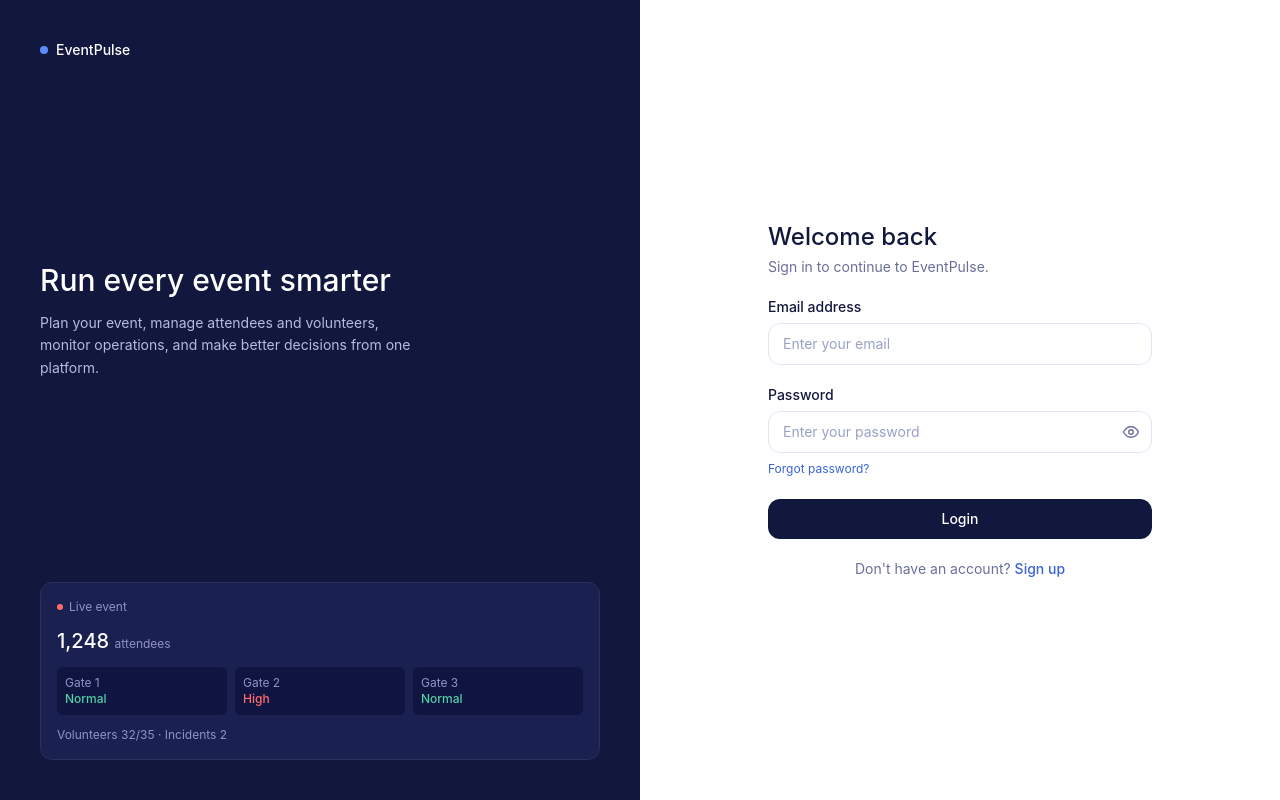
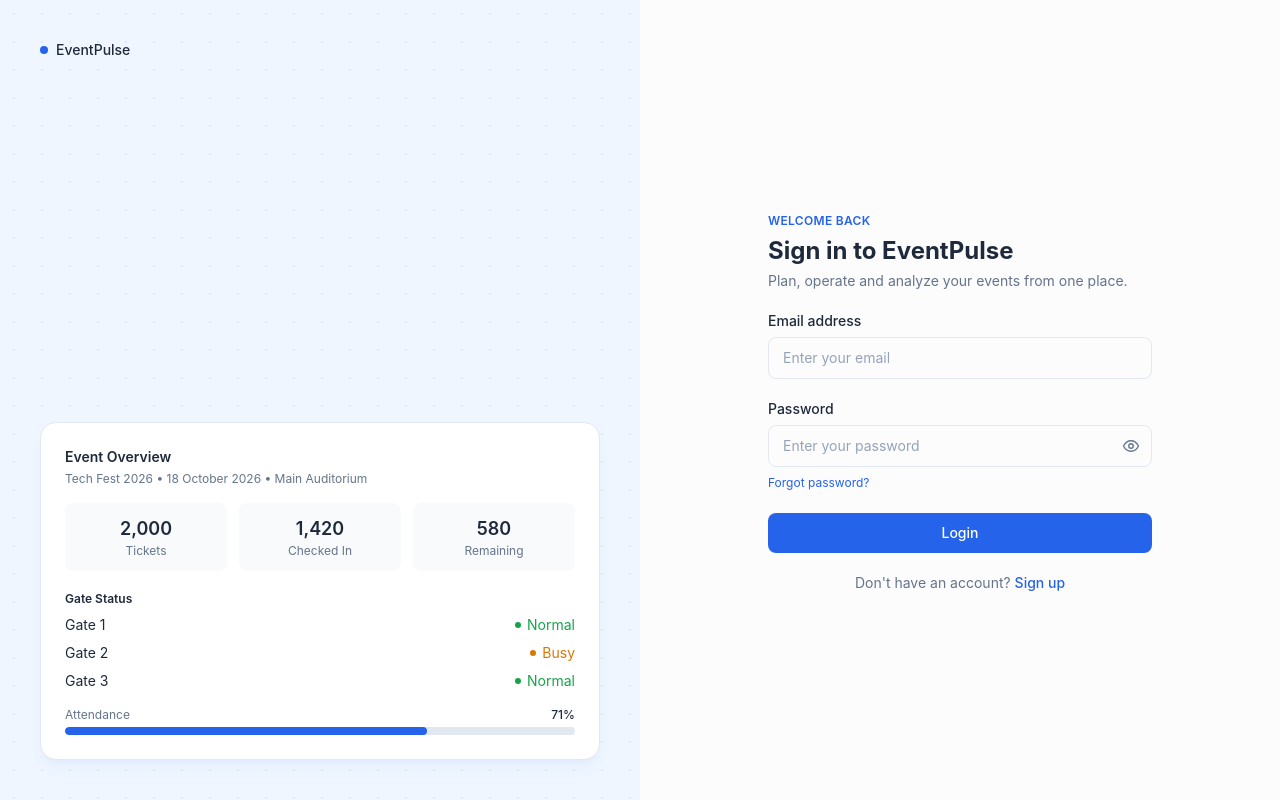
Before and after one commit to Anushka-Verma-CODES/EventPulse, a React (Vite) app in the folder frontend/: page /login in a window 1280 px wide. Built offline with nearby package versions, Linux system fonts and the light colour scheme.

Commit message:
"Login Updated"

```diff
--- a/frontend/src/components/auth/AuthIllustration.tsx
+++ b/frontend/src/components/auth/AuthIllustration.tsx
@@ -2,43 +2,84 @@ import { Link } from "react-router-dom";
 
 export default function AuthIllustration() {
   return (
-    <div className="hidden h-full flex-col justify-between bg-[#12173D] p-10 text-white lg:flex">
-      <Link to="/" className="flex items-center gap-2 text-sm font-medium hover:opacity-80">
-        <span className="h-2 w-2 rounded-full bg-[#5B8CFF]" aria-hidden="true" />
+    <div
+      className="hidden h-full flex-col justify-between bg-[#EFF6FF] p-10 lg:flex"
+      style={{
+        backgroundImage: "radial-gradient(#DBEAFE 1px, transparent 1px)",
+        backgroundSize: "28px 28px",
+      }}
+    >
+      <Link to="/" className="flex items-center gap-2 text-sm font-medium text-[#1E293B] hover:opacity-80">
+        <span className="h-2 w-2 rounded-full bg-[#2563EB]" aria-hidden="true" />
         EventPulse
       </Link>
 
       <div className="max-w-sm">
-        <h1 className="text-3xl font-medium leading-tight">Run every event smarter</h1>
-        <p className="mt-3 text-sm leading-relaxed text-[#B7BBDD]">
-          Plan your event, manage attendees and volunteers, monitor operations, and make
-          better decisions from one platform.
+        <style>{`
+          @keyframes fadeInUp {
+            from { opacity: 0; transform: translateY(10px); }
+            to { opacity: 1; transform: translateY(0); }
+          }
+        `}</style>
+        <h1 className="animate-[fadeInUp_0.7s_ease-out] text-3xl font-bold leading-tight text-[#1E293B]">
+          Plan events better. Run them smoothly.
+        </h1>
+        <p className="mt-3 animate-[fadeInUp_0.7s_ease-out_0.15s_both] text-sm leading-relaxed text-[#64748B]">
+          EventPulse brings event planning, registrations, QR tickets, volunteers and
+          live operations together in one simple platform.
         </p>
       </div>
 
-      <div className="rounded-xl border border-[#2A2F5C] bg-[#1A2050] p-4">
-        <div className="mb-3 flex items-center gap-1.5 text-xs text-[#8F94C4]">
-          <span className="h-1.5 w-1.5 rounded-full bg-[#FF6B6B]" aria-hidden="true" />
-          Live event
+      <div className="rounded-2xl border border-[#E2E8F0] bg-white p-6 shadow-lg shadow-[#2563EB]/5">
+        <div className="mb-1 text-sm font-semibold text-[#1E293B]">Event Overview</div>
+        <div className="mb-4 text-xs text-[#64748B]">
+          Tech Fest 2026 &bull; 18 October 2026 &bull; Main Auditorium
         </div>
-        <div className="mb-3 text-xl font-medium">
-          1,248 <span className="text-xs font-normal text-[#8F94C4]">attendees</span>
-        </div>
-        <div className="mb-3 grid grid-cols-3 gap-2 text-xs">
-          <div className="rounded-md bg-[#0F1440] p-2">
-            <div className="text-[#8F94C4]">Gate 1</div>
-            <div className="font-medium text-[#4FD1A5]">Normal</div>
+
+        <div className="mb-5 grid grid-cols-3 gap-3">
+          <div className="rounded-lg bg-[#F8FAFC] p-3 text-center">
+            <div className="text-lg font-semibold text-[#1E293B]">2,000</div>
+            <div className="text-xs text-[#64748B]">Tickets</div>
           </div>
-          <div className="rounded-md bg-[#0F1440] p-2">
-            <div className="text-[#8F94C4]">Gate 2</div>
-            <div className="font-medium text-[#FF6B6B]">High</div>
+          <div className="rounded-lg bg-[#F8FAFC] p-3 text-center">
+            <div className="text-lg font-semibold text-[#1E293B]">1,420</div>
+            <div className="text-xs text-[#64748B]">Checked In</div>
           </div>
-          <div className="rounded-md bg-[#0F1440] p-2">
-            <div className="text-[#8F94C4]">Gate 3</div>
-            <div className="font-medium text-[#4FD1A5]">Normal</div>
+          <div className="rounded-lg bg-[#F8FAFC] p-3 text-center">
+            <div className="text-lg font-semibold text-[#1E293B]">580</div>
+            <div className="text-xs text-[#64748B]">Remaining</div>
           </div>
         </div>
-        <div className="text-xs text-[#8F94C4]">Volunteers 32/35 &middot; Incidents 2</div>
+
+        <div className="mb-2 text-xs font-semibold text-[#1E293B]">Gate Status</div>
+        <div className="mb-4 flex flex-col gap-2 text-sm">
+          <div className="flex items-center justify-between">
+            <span className="text-[#1E293B]">Gate 1</span>
+            <span className="flex items-center gap-1.5 text-[#16A34A]">
+              <span className="h-1.5 w-1.5 rounded-full bg-[#16A34A]" /> Normal
+            </span>
+          </div>
+          <div className="flex items-center justify-between">
+            <span className="text-[#1E293B]">Gate 2</span>
+            <span className="flex items-center gap-1.5 text-[#D97706]">
+              <span className="h-1.5 w-1.5 rounded-full bg-[#D97706]" /> Busy
+            </span>
+          </div>
+          <div className="flex items-center justify-between">
+            <span className="text-[#1E293B]">Gate 3</span>
+            <span className="flex items-center gap-1.5 text-[#16A34A]">
+              <span className="h-1.5 w-1.5 rounded-full bg-[#16A34A]" /> Normal
+            </span>
+          </div>
+        </div>
+
+        <div className="flex items-center justify-between text-xs text-[#64748B]">
+          <span>Attendance</span>
+          <span className="font-medium text-[#1E293B]">71%</span>
+        </div>
+        <div className="mt-1 h-2 w-full overflow-hidden rounded-full bg-[#E2E8F0]">
+          <div className="h-full w-[71%] rounded-full bg-[#2563EB]" />
+        </div>
       </div>
     </div>
   );
--- a/frontend/src/components/auth/AuthInput.tsx
+++ b/frontend/src/components/auth/AuthInput.tsx
@@ -9,7 +9,7 @@ const AuthInput = forwardRef<HTMLInputElement, AuthInputProps>(
   ({ label, error, id, className = "", ...rest }, ref) => {
     return (
       <div className="flex flex-col gap-1.5">
-        <label htmlFor={id} className="text-sm font-medium text-[#12173D]">
+        <label htmlFor={id} className="text-sm font-medium text-[#1E293B]">
           {label}
         </label>
         <input
@@ -17,13 +17,13 @@ const AuthInput = forwardRef<HTMLInputElement, AuthInputProps>(
           id={id}
           aria-invalid={Boolean(error)}
           aria-describedby={error ? `${id}-error` : undefined}
-          className={`rounded-xl border px-3.5 py-2.5 text-sm text-[#12173D] outline-none transition-colors placeholder:text-[#9AA0C7] focus:border-[#3A63D6] focus:ring-2 focus:ring-[#3A63D6]/20 ${
-            error ? "border-[#D64545]" : "border-[#E2E5F5]"
+          className={`rounded-lg border px-3.5 py-2.5 text-sm text-[#1E293B] outline-none transition-colors placeholder:text-[#94A3B8] focus:border-[#2563EB] focus:ring-2 focus:ring-[#2563EB]/20 ${
+            error ? "border-[#DC2626]" : "border-[#E2E8F0]"
           } ${className}`}
           {...rest}
         />
         {error && (
-          <p id={`${id}-error`} className="text-xs text-[#D64545]">
+          <p id={`${id}-error`} className="text-xs text-[#DC2626]">
             {error}
           </p>
         )}
--- a/frontend/src/components/auth/AuthLayout.tsx
+++ b/frontend/src/components/auth/AuthLayout.tsx
@@ -7,7 +7,7 @@ interface AuthLayoutProps {
 
 export default function AuthLayout({ children }: AuthLayoutProps) {
   return (
-    <div className="grid min-h-screen bg-white lg:grid-cols-2">
+    <div className="grid min-h-screen bg-[#FCFCFD] lg:grid-cols-2">
       <AuthIllustration />
       <div className="flex items-center justify-center px-6 py-12">
         <div className="w-full max-w-sm">{children}</div>
--- a/frontend/src/components/auth/LoginForm.tsx
+++ b/frontend/src/components/auth/LoginForm.tsx
@@ -62,8 +62,13 @@ export default function LoginForm({ onSubmit, onSuccess }: LoginFormProps) {
   return (
     <form onSubmit={handleSubmit} noValidate className="flex flex-col gap-5">
       <div>
-        <h1 className="text-2xl font-medium text-[#12173D]">Welcome back</h1>
-        <p className="mt-1 text-sm text-[#6A6F9A]">Sign in to continue to EventPulse.</p>
+        <span className="text-xs font-semibold tracking-wide text-[#2563EB]">
+          WELCOME BACK
+        </span>
+        <h1 className="mt-1 text-2xl font-bold text-[#1E293B]">Sign in to EventPulse</h1>
+        <p className="mt-1 text-sm text-[#64748B]">
+          Plan, operate and analyze your events from one place.
+        </p>
       </div>
 
       {formError && <Alert tone="error">{formError}</Alert>}
@@ -89,7 +94,7 @@ export default function LoginForm({ onSubmit, onSuccess }: LoginFormProps) {
           onChange={(e) => setPassword(e.target.value)}
           error={fieldErrors.password}
         />
-        <a href="/forgot-password" className="mt-2 inline-block text-xs text-[#3A63D6] hover:underline">
+        <a href="/forgot-password" className="mt-2 inline-block text-xs text-[#2563EB] hover:underline">
           Forgot password?
         </a>
       </div>
@@ -98,9 +103,9 @@ export default function LoginForm({ onSubmit, onSuccess }: LoginFormProps) {
         {isSubmitting ? "Logging in..." : "Login"}
       </Button>
 
-      <p className="text-center text-sm text-[#6A6F9A]">
+      <p className="text-center text-sm text-[#64748B]">
         Don&apos;t have an account?{" "}
-        <a href="/register" className="font-medium text-[#3A63D6] hover:underline">
+        <a href="/register" className="font-medium text-[#2563EB] hover:underline">
           Sign up
         </a>
       </p>
--- a/frontend/src/components/auth/PasswordInput.tsx
+++ b/frontend/src/components/auth/PasswordInput.tsx
@@ -11,7 +11,7 @@ const PasswordInput = forwardRef<HTMLInputElement, PasswordInputProps>(
 
     return (
       <div className="flex flex-col gap-1.5">
-        <label htmlFor={id} className="text-sm font-medium text-[#12173D]">
+        <label htmlFor={id} className="text-sm font-medium text-[#1E293B]">
           {label}
         </label>
         <div className="relative">
@@ -21,8 +21,8 @@ const PasswordInput = forwardRef<HTMLInputElement, PasswordInputProps>(
             type={visible ? "text" : "password"}
             aria-invalid={Boolean(error)}
             aria-describedby={error ? `${id}-error` : undefined}
-            className={`w-full rounded-xl border px-3.5 py-2.5 pr-10 text-sm text-[#12173D] outline-none transition-colors placeholder:text-[#9AA0C7] focus:border-[#3A63D6] focus:ring-2 focus:ring-[#3A63D6]/20 ${
-              error ? "border-[#D64545]" : "border-[#E2E5F5]"
+            className={`w-full rounded-lg border px-3.5 py-2.5 pr-10 text-sm text-[#1E293B] outline-none transition-colors placeholder:text-[#94A3B8] focus:border-[#2563EB] focus:ring-2 focus:ring-[#2563EB]/20 ${
+              error ? "border-[#DC2626]" : "border-[#E2E8F0]"
             } ${className}`}
             {...rest}
           />
@@ -30,15 +30,13 @@ const PasswordInput = forwardRef<HTMLInputElement, PasswordInputProps>(
             type="button"
             onClick={() => setVisible((v) => !v)}
             aria-label={visible ? "Hide password" : "Show password"}
-            className="absolute right-3 top-1/2 -translate-y-1/2 text-[#6A6F9A] hover:text-[#12173D]"
+            className="absolute right-3 top-1/2 -translate-y-1/2 text-[#64748B] hover:text-[#1E293B]"
           >
             {visible ? (
-              // eye-off icon
               <svg width="18" height="18" viewBox="0 0 24 24" fill="none" stroke="currentColor" strokeWidth="1.8">
                 <path d="M3 3l18 18M10.6 10.6a2 2 0 002.8 2.8M9.9 5.1A10.6 10.6 0 0112 5c5.5 0 9 5 10 7-.5.95-1.7 2.8-3.5 4.3M6.7 6.7C4.6 8.1 3.1 10.2 2 12c1 2 4.5 7 10 7 1.3 0 2.5-.25 3.6-.7" />
               </svg>
             ) : (
-              // eye icon
               <svg width="18" height="18" viewBox="0 0 24 24" fill="none" stroke="currentColor" strokeWidth="1.8">
                 <path d="M2 12s3.5-7 10-7 10 7 10 7-3.5 7-10 7-10-7-10-7z" />
                 <circle cx="12" cy="12" r="3" />
@@ -47,7 +45,7 @@ const PasswordInput = forwardRef<HTMLInputElement, PasswordInputProps>(
           </button>
         </div>
         {error && (
-          <p id={`${id}-error`} className="text-xs text-[#D64545]">
+          <p id={`${id}-error`} className="text-xs text-[#DC2626]">
             {error}
           </p>
         )}
--- a/frontend/src/components/ui/Alert.tsx
+++ b/frontend/src/components/ui/Alert.tsx
@@ -8,9 +8,9 @@ interface AlertProps {
 }
 
 const toneStyles: Record<AlertTone, string> = {
-  error: "bg-[#FDECEC] text-[#8A2626] border-[#F6C6C6]",
-  success: "bg-[#E9F9F1] text-[#0E5C3D] border-[#B9EBD3]",
-  info: "bg-[#EAF0FF] text-[#1E3B8A] border-[#C9D8FF]",
+  error: "bg-[#FEF2F2] text-[#DC2626] border-[#FECACA]",
+  success: "bg-[#F0FDF4] text-[#16A34A] border-[#BBF7D0]",
+  info: "bg-[#EFF6FF] text-[#2563EB] border-[#DBEAFE]",
 };
 
 export default function Alert({ tone, children }: AlertProps) {
--- a/frontend/src/components/ui/Button.tsx
+++ b/frontend/src/components/ui/Button.tsx
@@ -15,12 +15,12 @@ export default function Button({
   ...rest
 }: ButtonProps) {
   const base =
-    "w-full rounded-xl px-4 py-2.5 text-sm font-medium transition-colors focus-visible:outline focus-visible:outline-2 focus-visible:outline-offset-2 disabled:cursor-not-allowed disabled:opacity-60";
+    "w-full rounded-lg px-4 py-2.5 text-sm font-medium transition-colors focus-visible:outline focus-visible:outline-2 focus-visible:outline-offset-2 disabled:cursor-not-allowed disabled:opacity-60";
 
   const variants = {
-    primary: "bg-[#12173D] text-white hover:bg-[#1A2050] focus-visible:outline-[#3A63D6]",
+    primary: "bg-[#2563EB] text-white hover:bg-[#1D4ED8] focus-visible:outline-[#2563EB]",
     secondary:
-      "bg-white text-[#12173D] border border-[#E2E5F5] hover:bg-[#F4F6FC] focus-visible:outline-[#3A63D6]",
+      "bg-white text-[#1E293B] border border-[#E2E8F0] hover:bg-[#F8FAFC] focus-visible:outline-[#2563EB]",
   };
 
   return (
```
Also changed, not shown: frontend/src/components/home/Hero.tsx (+10 -4 lines).
